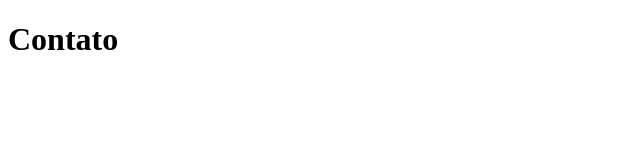
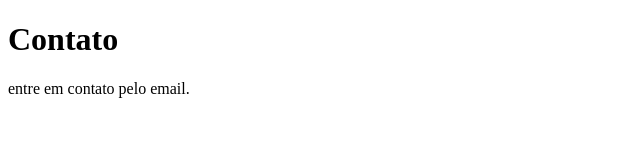
Before and after one commit to Alexandreazevedo88/sistema-de-cadastro, a plain HTML site: page contato.html in a window 1280 px wide. Shown: the whole page, without its empty margins (0-640 px from the left). Drawn offline with Linux system fonts and the light colour scheme.

Commit message:
adicionando email de contato

```diff
--- a/contato.html
+++ b/contato.html
@@ -8,5 +8,6 @@
 </head>
 <body>
     <h1>Contato</h1>
+    <p>entre em contato pelo email.</p>
 </body>
 </html>
```
